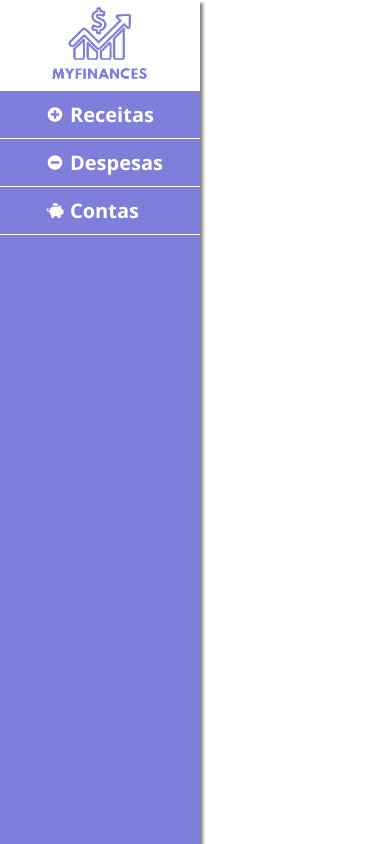
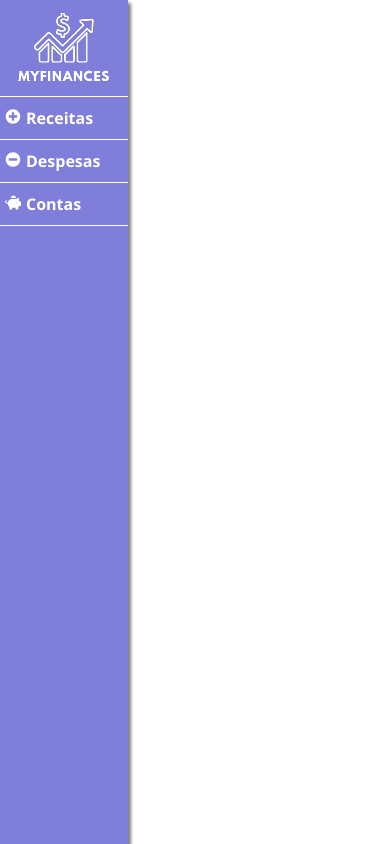
Before and after one commit to Huds0nAlve5/myfinances, a Next.js app: page / in a window 390 px wide. Built offline with nearby package versions, Linux system fonts and the light colour scheme.

Commit message:
adicionado responsividade mobile para o menu

```diff
--- a/src/components/form/input/InputLabel.tsx
+++ b/src/components/form/input/InputLabel.tsx
@@ -27,7 +27,7 @@ export default function InputLabel({type, name, text, setData}: any) {
     if(type == "number" && name == "saldo"){
         return (
             <label htmlFor="input" className={style.label}>{text}<br/>
-                <input type={type} name={name} onChange={(e) => setData(Number(e.target.value).toFixed(2))} className={style.input} id="saldo" placeholder='0,00'/>
+                <input type={type} name={name} onChange={(e) => setData(Number(e.target.value).toFixed(2))} className={style.input} id="saldo"/>
             </label>
         )
     }
--- a/src/components/menu/menu.module.css
+++ b/src/components/menu/menu.module.css
@@ -1,3 +1,124 @@
+.link{
+    text-decoration: none;
+    color: inherit;
+}
+
+.menu{
+    position: fixed;
+    background-color:rgb(127, 127, 219);
+    width: 8em;
+    height: 200vh;
+    box-shadow: 3px 3px 3px gray;
+}
+.menu ul{
+    list-style: none;
+    margin: 0px;
+    color: white;
+    font-size: 1em;
+    padding: 0px;
+    font-weight: 600;
+}
+
+.imageArea{
+    display: flex;
+    align-items: center;
+    justify-content: center;
+    border-bottom: 1px solid white;
+    padding: 1em;
+    background-image: url("../../../public/logo/logo1.png");
+    background-size: 6em;
+    background-repeat: no-repeat;
+    background-position: center;
+    height: 4em;
+    transition: 0.7s;
+}
+
+.imageArea:hover{
+    background-image: url("../../../public/logo/logo-inverso.png");
+    background-color: white;
+    transition: 0.7s;
+}
+
+.menu li{
+    padding: 10px 5px;
+    border-bottom: 1px solid white;
+    transition: 0.7s;
+}
+
+.menu li:hover{
+    background-color: white;
+    color: rgb(127, 127, 219);
+    transition: 0.7s;
+}
+
+.menu_icon{
+    height: 15px;
+    margin-right: 5px;
+}
+
+/* 480px - 768px = tablet */
+@media (min-width: 480px) {
+    .link{
+        text-decoration: none;
+        color: inherit;
+    }
+
+    .menu{
+        position: fixed;
+        background-color:rgb(127, 127, 219);
+        width: 100px;
+        height: 100vh;
+        box-shadow: 3px 3px 3px gray;
+    }
+    .menu ul{
+        list-style: none;
+        margin: 0px;
+        color: white;
+        font-size: 1em;
+        padding: 0px;
+        font-weight: 600;
+    }
+
+    .imageArea{
+        display: flex;
+        align-items: center;
+        justify-content: center;
+        border-bottom: 1px solid white;
+        padding: 1em;
+        background-image: url("../../../public/logo/logo1.png");
+        background-size: 6em;
+        background-repeat: no-repeat;
+        background-position: center;
+        height: 4em;
+        transition: 0.7s;
+    }
+
+    .imageArea:hover{
+        background-image: url("../../../public/logo/logo-inverso.png");
+        background-color: white;
+        transition: 0.7s;
+    }
+
+    .menu li{
+        padding: 10px 5px;
+        border-bottom: 1px solid white;
+        transition: 0.7s;
+    }
+
+    .menu li:hover{
+        background-color: white;
+        color: rgb(127, 127, 219);
+        transition: 0.7s;
+    }
+
+    .menu_icon{
+        height: 15px;
+        margin-right: 5px;
+    }
+}
+
+  /* 768px - 1024px = telas menores, laptops */
+@media (min-width: 768px) {
     .link{
         text-decoration: none;
         color: inherit;
@@ -57,3 +178,67 @@
         height: 15px;
         margin-right: 5px;
     }
+}
+
+  /* 1024px - 1200px = desktop */
+@media (min-width: 1024px) {
+    .link{
+        text-decoration: none;
+        color: inherit;
+    }
+
+    .menu{
+        position: fixed;
+        background-color:rgb(127, 127, 219);
+        width: 200px;
+        height: 100vh;
+        box-shadow: 3px 3px 3px gray;
+    }
+    .menu ul{
+        list-style: none;
+        margin: 0px;
+        color: white;
+        font-size: 20px;
+        padding: 0px;
+        font-weight: 600;
+    }
+
+    .imageArea{
+        display: flex;
+        align-items: center;
+        justify-content: center;
+        border-bottom: 1px solid white;
+        padding: 10px;
+        background-image: url("../../../public/logo/logo1.png");
+        background-size: 100px;
+        background-repeat: no-repeat;
+        background-position: center;
+        height: 70px;
+        transition: 0.7s;
+    }
+
+    .imageArea:hover{
+        background-image: url("../../../public/logo/logo-inverso.png");
+        background-color: white;
+        transition: 0.7s;
+    }
+
+
+    .menu li{
+        text-indent: 40px;
+        padding: 10px 5px;
+        border-bottom: 1px solid white;
+        transition: 0.7s;
+    }
+
+    .menu li:hover{
+        background-color: white;
+        color: rgb(127, 127, 219);
+        transition: 0.7s;
+    }
+
+    .menu_icon{
+        height: 15px;
+        margin-right: 5px;
+    }
+}
```
Also changed, not shown: src/components/form/input/Input.module.css (+9 -3 lines). Lines whose indentation alone changed are shown as unchanged.
